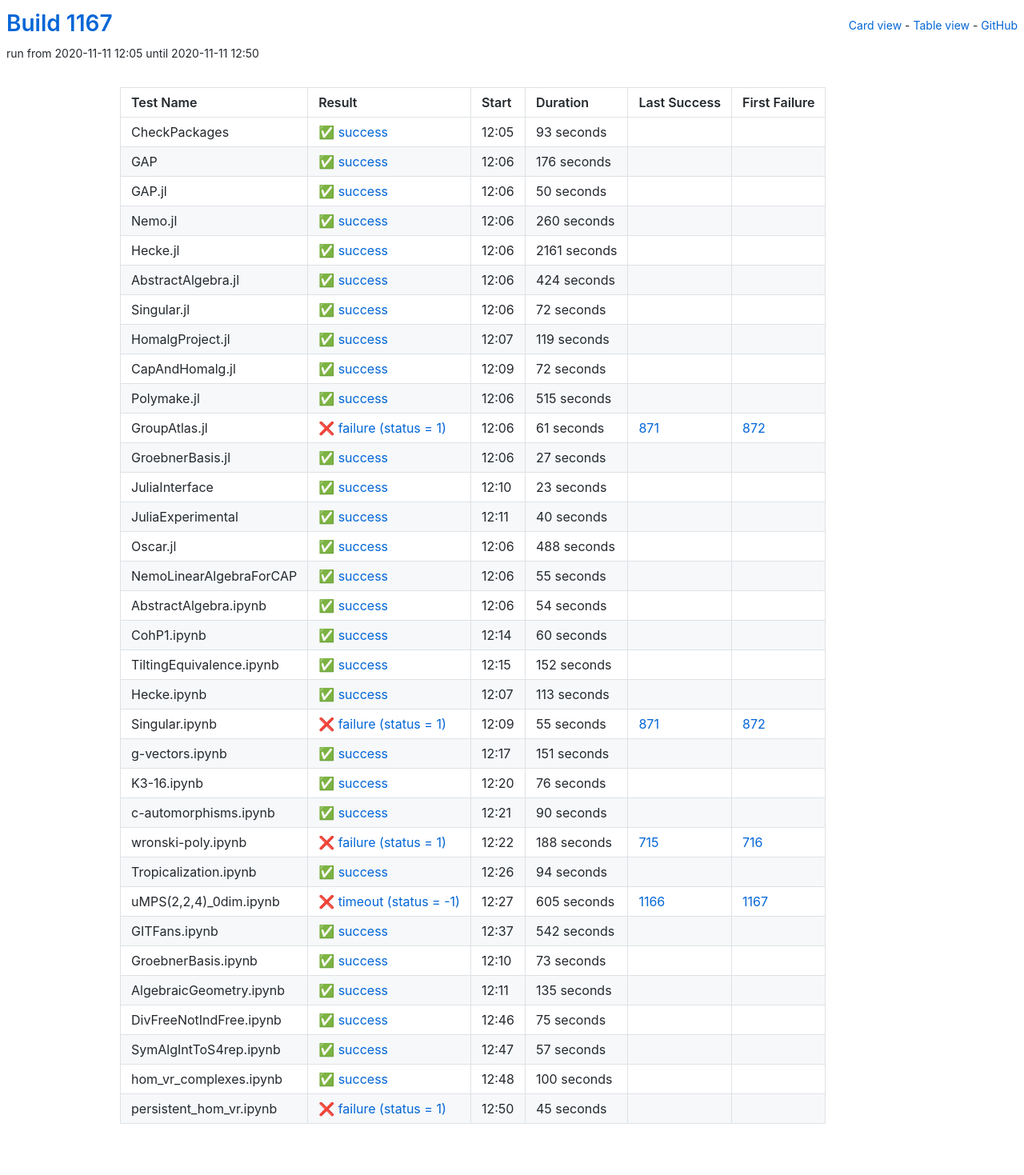
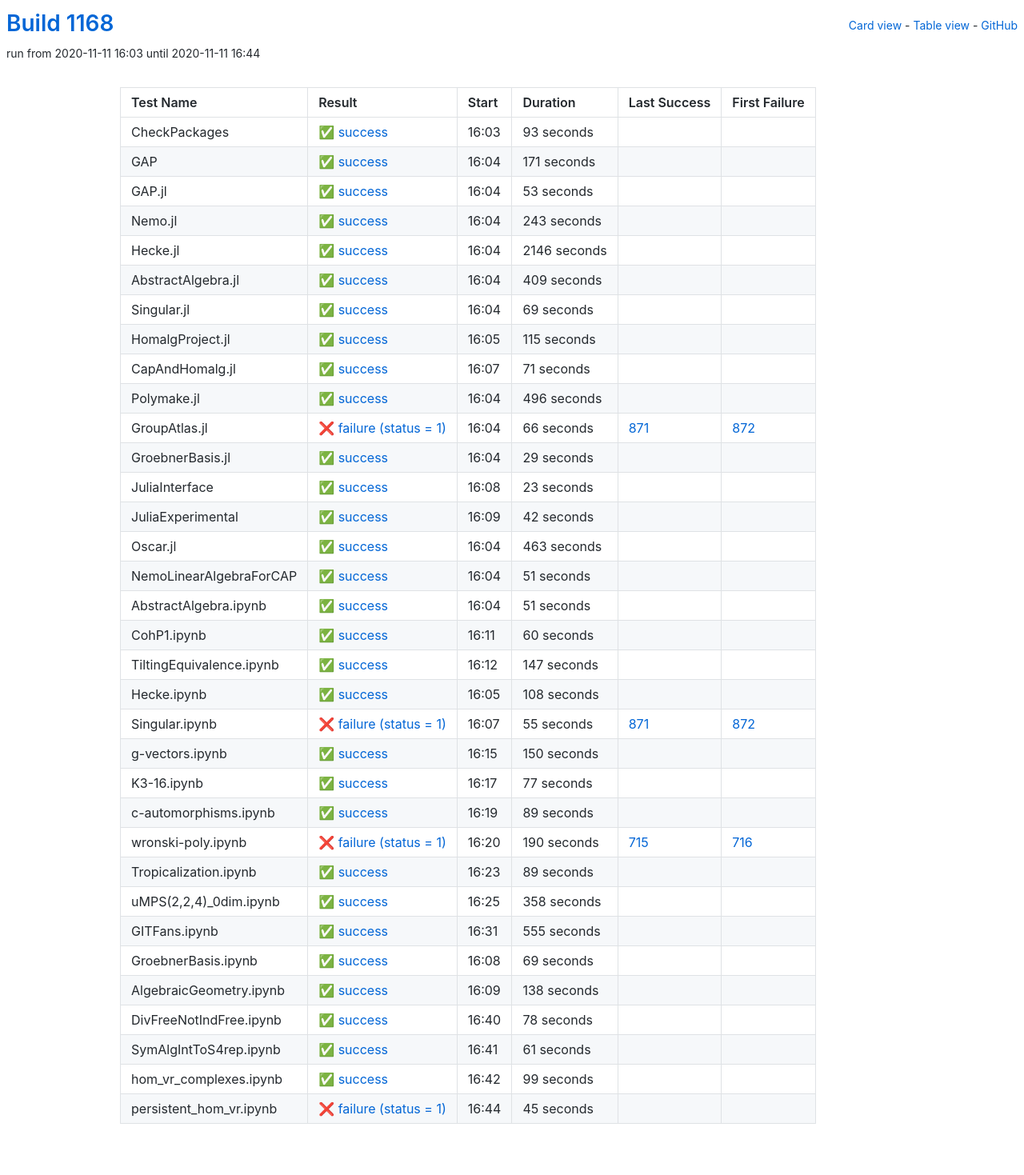
Before and after one commit to oscar-system/oscar-ci-status-stable, a Jekyll site: the page built from table.html, in a window 1280 px wide. Shown: the whole page at 80% size. Built offline with Jekyll 4.4.1, drawn with Linux system fonts in a browser that asks for light colours.

Commit message:
Build #1168

```diff
--- a/_data/ci.yml
+++ b/_data/ci.yml
@@ -1,6 +1,6 @@
 ---
-build: 1167
-build_url: https://oscarci.mathematik.uni-kl.de/job/oscar-stable/1167/
+build: 1168
+build_url: https://oscarci.mathematik.uni-kl.de/job/oscar-stable/1168/
 job: oscar-stable
 organization: oscar-system
 repo: oscar-ci-status-stable
@@ -8,8 +8,8 @@ repourl: https://github.com/oscar-system/oscar-ci-status-stable
 tests:
 - name: CheckPackages
   id: checkpackages
-  log: https://oscarci.mathematik.uni-kl.de/job/oscar-stable/1167/artifact/logs/build-1167/CheckPackages.log
-  start: 2020-11-11 12:05
+  log: https://oscarci.mathematik.uni-kl.de/job/oscar-stable/1168/artifact/logs/build-1168/CheckPackages.log
+  start: 2020-11-11 16:03
   success: true
   exitcode: 0
   status: success
@@ -20,140 +20,140 @@ tests:
   first_failure_url:
 - name: GAP
   id: gap
-  log: https://oscarci.mathematik.uni-kl.de/job/oscar-stable/1167/artifact/logs/build-1167/GAP.log
-  start: 2020-11-11 12:06
+  log: https://oscarci.mathematik.uni-kl.de/job/oscar-stable/1168/artifact/logs/build-1168/GAP.log
+  start: 2020-11-11 16:04
   success: true
   exitcode: 0
   status: success
-  duration: 176
+  duration: 171
   last_success: false
   last_success_url:
   first_failure: false
   first_failure_url:
 - name: GAP.jl
   id: gap-jl
-  log: https://oscarci.mathematik.uni-kl.de/job/oscar-stable/1167/artifact/logs/build-1167/GAP.jl.log
-  start: 2020-11-11 12:06
+  log: https://oscarci.mathematik.uni-kl.de/job/oscar-stable/1168/artifact/logs/build-1168/GAP.jl.log
+  start: 2020-11-11 16:04
   success: true
   exitcode: 0
   status: success
-  duration: 50
+  duration: 53
   last_success: false
   last_success_url:
   first_failure: false
   first_failure_url:
 - name: Nemo.jl
   id: nemo-jl
-  log: https://oscarci.mathematik.uni-kl.de/job/oscar-stable/1167/artifact/logs/build-1167/Nemo.jl.log
-  start: 2020-11-11 12:06
+  log: https://oscarci.mathematik.uni-kl.de/job/oscar-stable/1168/artifact/logs/build-1168/Nemo.jl.log
+  start: 2020-11-11 16:04
   success: true
   exitcode: 0
   status: success
-  duration: 260
+  duration: 243
   last_success: false
   last_success_url:
   first_failure: false
   first_failure_url:
 - name: Hecke.jl
   id: hecke-jl
-  log: https://oscarci.mathematik.uni-kl.de/job/oscar-stable/1167/artifact/logs/build-1167/Hecke.jl.log
-  start: 2020-11-11 12:06
+  log: https://oscarci.mathematik.uni-kl.de/job/oscar-stable/1168/artifact/logs/build-1168/Hecke.jl.log
+  start: 2020-11-11 16:04
   success: true
   exitcode: 0
   status: success
-  duration: 2161
+  duration: 2146
   last_success: false
   last_success_url:
   first_failure: false
   first_failure_url:
 - name: AbstractAlgebra.jl
   id: abstractalgebra-jl
-  log: https://oscarci.mathematik.uni-kl.de/job/oscar-stable/1167/artifact/logs/build-1167/AbstractAlgebra.jl.log
-  start: 2020-11-11 12:06
+  log: https://oscarci.mathematik.uni-kl.de/job/oscar-stable/1168/artifact/logs/build-1168/AbstractAlgebra.jl.log
+  start: 2020-11-11 16:04
   success: true
   exitcode: 0
   status: success
-  duration: 424
+  duration: 409
   last_success: false
   last_success_url:
   first_failure: false
   first_failure_url:
 - name: Singular.jl
   id: singular-jl
-  log: https://oscarci.mathematik.uni-kl.de/job/oscar-stable/1167/artifact/logs/build-1167/Singular.jl.log
-  start: 2020-11-11 12:06
+  log: https://oscarci.mathematik.uni-kl.de/job/oscar-stable/1168/artifact/logs/build-1168/Singular.jl.log
+  start: 2020-11-11 16:04
   success: true
   exitcode: 0
   status: success
-  duration: 72
+  duration: 69
   last_success: false
   last_success_url:
   first_failure: false
   first_failure_url:
 - name: HomalgProject.jl
   id: homalgproject-jl
-  log: https://oscarci.mathematik.uni-kl.de/job/oscar-stable/1167/artifact/logs/build-1167/HomalgProject.jl.log
-  start: 2020-11-11 12:07
+  log: https://oscarci.mathematik.uni-kl.de/job/oscar-stable/1168/artifact/logs/build-1168/HomalgProject.jl.log
+  start: 2020-11-11 16:05
   success: true
   exitcode: 0
   status: success
-  duration: 119
+  duration: 115
   last_success: false
   last_success_url:
   first_failure: false
   first_failure_url:
 - name: CapAndHomalg.jl
   id: capandhomalg-jl
-  log: https://oscarci.mathematik.uni-kl.de/job/oscar-stable/1167/artifact/logs/build-1167/CapAndHomalg.jl.log
-  start: 2020-11-11 12:09
+  log: https://oscarci.mathematik.uni-kl.de/job/oscar-stable/1168/artifact/logs/build-1168/CapAndHomalg.jl.log
+  start: 2020-11-11 16:07
   success: true
   exitcode: 0
   status: success
-  duration: 72
+  duration: 71
   last_success: false
   last_success_url:
   first_failure: false
   first_failure_url:
 - name: Polymake.jl
   id: polymake-jl
-  log: https://oscarci.mathematik.uni-kl.de/job/oscar-stable/1167/artifact/logs/build-1167/Polymake.jl.log
-  start: 2020-11-11 12:06
+  log: https://oscarci.mathematik.uni-kl.de/job/oscar-stable/1168/artifact/logs/build-1168/Polymake.jl.log
+  start: 2020-11-11 16:04
   success: true
   exitcode: 0
   status: success
-  duration: 515
+  duration: 496
   last_success: false
   last_success_url:
   first_failure: false
   first_failure_url:
 - name: GroupAtlas.jl
   id: groupatlas-jl
-  log: https://oscarci.mathematik.uni-kl.de/job/oscar-stable/1167/artifact/logs/build-1167/GroupAtlas.jl.log
-  start: 2020-11-11 12:06
+  log: https://oscarci.mathematik.uni-kl.de/job/oscar-stable/1168/artifact/logs/build-1168/GroupAtlas.jl.log
+  start: 2020-11-11 16:04
   success: false
   exitcode: 1
   status: failure
-  duration: 61
+  duration: 66
   last_success: 871
   last_success_url: https://oscarci.mathematik.uni-kl.de/job/oscar-stable/871/
   first_failure: 872
   first_failure_url: https://oscarci.mathematik.uni-kl.de/job/oscar-stable/872/
 - name: GroebnerBasis.jl
   id: groebnerbasis-jl
-  log: https://oscarci.mathematik.uni-kl.de/job/oscar-stable/1167/artifact/logs/build-1167/GroebnerBasis.jl.log
-  start: 2020-11-11 12:06
+  log: https://oscarci.mathematik.uni-kl.de/job/oscar-stable/1168/artifact/logs/build-1168/GroebnerBasis.jl.log
+  start: 2020-11-11 16:04
   success: true
   exitcode: 0
   status: success
-  duration: 27
+  duration: 29
   last_success: false
   last_success_url:
   first_failure: false
   first_failure_url:
 - name: JuliaInterface
   id: juliainterface
-  log: https://oscarci.mathematik.uni-kl.de/job/oscar-stable/1167/artifact/logs/build-1167/JuliaInterface.log
-  start: 2020-11-11 12:10
+  log: https://oscarci.mathematik.uni-kl.de/job/oscar-stable/1168/artifact/logs/build-1168/JuliaInterface.log
+  start: 2020-11-11 16:08
   success: true
   exitcode: 0
   status: success
@@ -164,56 +164,56 @@ tests:
   first_failure_url:
 - name: JuliaExperimental
   id: juliaexperimental
-  log: https://oscarci.mathematik.uni-kl.de/job/oscar-stable/1167/artifact/logs/build-1167/JuliaExperimental.log
-  start: 2020-11-11 12:11
+  log: https://oscarci.mathematik.uni-kl.de/job/oscar-stable/1168/artifact/logs/build-1168/JuliaExperimental.log
+  start: 2020-11-11 16:09
   success: true
   exitcode: 0
   status: success
-  duration: 40
+  duration: 42
   last_success: false
   last_success_url:
   first_failure: false
   first_failure_url:
 - name: Oscar.jl
   id: oscar-jl
-  log: https://oscarci.mathematik.uni-kl.de/job/oscar-stable/1167/artifact/logs/build-1167/Oscar.jl.log
-  start: 2020-11-11 12:06
+  log: https://oscarci.mathematik.uni-kl.de/job/oscar-stable/1168/artifact/logs/build-1168/Oscar.jl.log
+  start: 2020-11-11 16:04
   success: true
   exitcode: 0
   status: success
-  duration: 488
+  duration: 463
   last_success: false
   last_success_url:
   first_failure: false
   first_failure_url:
 - name: NemoLinearAlgebraForCAP
   id: nemolinearalgebraforcap
-  log: https://oscarci.mathematik.uni-kl.de/job/oscar-stable/1167/artifact/logs/build-1167/NemoLinearAlgebraForCAP.log
-  start: 2020-11-11 12:06
+  log: https://oscarci.mathematik.uni-kl.de/job/oscar-stable/1168/artifact/logs/build-1168/NemoLinearAlgebraForCAP.log
+  start: 2020-11-11 16:04
   success: true
   exitcode: 0
   status: success
-  duration: 55
+  duration: 51
   last_success: false
   last_success_url:
   first_failure: false
   first_failure_url:
 - name: AbstractAlgebra.ipynb
   id: abstractalgebra-ipynb
-  log: https://oscarci.mathematik.uni-kl.de/job/oscar-stable/1167/artifact/logs/build-1167/AbstractAlgebra.ipynb.log
-  start: 2020-11-11 12:06
+  log: https://oscarci.mathematik.uni-kl.de/job/oscar-stable/1168/artifact/logs/build-1168/AbstractAlgebra.ipynb.log
+  start: 2020-11-11 16:04
   success: true
   exitcode: 0
   status: success
-  duration: 54
+  duration: 51
   last_success: false
   last_success_url:
   first_failure: false
   first_failure_url:
 - name: CohP1.ipynb
   id: cohp1-ipynb
-  log: https://oscarci.mathematik.uni-kl.de/job/oscar-stable/1167/artifact/logs/build-1167/CohP1.ipynb.log
-  start: 2020-11-11 12:14
+  log: https://oscarci.mathematik.uni-kl.de/job/oscar-stable/1168/artifact/logs/build-1168/CohP1.ipynb.log
+  start: 2020-11-11 16:11
   success: true
   exitcode: 0
   status: success
@@ -224,32 +224,32 @@ tests:
   first_failure_url:
 - name: TiltingEquivalence.ipynb
   id: tiltingequivalence-ipynb
-  log: https://oscarci.mathematik.uni-kl.de/job/oscar-stable/1167/artifact/logs/build-1167/TiltingEquivalence.ipynb.log
-  start: 2020-11-11 12:15
+  log: https://oscarci.mathematik.uni-kl.de/job/oscar-stable/1168/artifact/logs/build-1168/TiltingEquivalence.ipynb.log
+  start: 2020-11-11 16:12
   success: true
   exitcode: 0
   status: success
-  duration: 152
+  duration: 147
   last_success: false
   last_success_url:
   first_failure: false
   first_failure_url:
 - name: Hecke.ipynb
   id: hecke-ipynb
-  log: https://oscarci.mathematik.uni-kl.de/job/oscar-stable/1167/artifact/logs/build-1167/Hecke.ipynb.log
-  start: 2020-11-11 12:07
+  log: https://oscarci.mathematik.uni-kl.de/job/oscar-stable/1168/artifact/logs/build-1168/Hecke.ipynb.log
+  start: 2020-11-11 16:05
   success: true
   exitcode: 0
   status: success
-  duration: 113
+  duration: 108
   last_success: false
   last_success_url:
   first_failure: false
   first_failure_url:
 - name: Singular.ipynb
   id: singular-ipynb
-  log: https://oscarci.mathematik.uni-kl.de/job/oscar-stable/1167/artifact/logs/build-1167/Singular.ipynb.log
-  start: 2020-11-11 12:09
+  log: https://oscarci.mathematik.uni-kl.de/job/oscar-stable/1168/artifact/logs/build-1168/Singular.ipynb.log
+  start: 2020-11-11 16:07
   success: false
   exitcode: 1
   status: failure
@@ -260,152 +260,152 @@ tests:
   first_failure_url: https://oscarci.mathematik.uni-kl.de/job/oscar-stable/872/
 - name: g-vectors.ipynb
   id: g-vectors-ipynb
-  log: https://oscarci.mathematik.uni-kl.de/job/oscar-stable/1167/artifact/logs/build-1167/g-vectors.ipynb.log
-  start: 2020-11-11 12:17
+  log: https://oscarci.mathematik.uni-kl.de/job/oscar-stable/1168/artifact/logs/build-1168/g-vectors.ipynb.log
+  start: 2020-11-11 16:15
   success: true
   exitcode: 0
   status: success
-  duration: 151
+  duration: 150
   last_success: false
   last_success_url:
   first_failure: false
   first_failure_url:
 - name: K3-16.ipynb
   id: k3-16-ipynb
-  log: https://oscarci.mathematik.uni-kl.de/job/oscar-stable/1167/artifact/logs/build-1167/K3-16.ipynb.log
-  start: 2020-11-11 12:20
+  log: https://oscarci.mathematik.uni-kl.de/job/oscar-stable/1168/artifact/logs/build-1168/K3-16.ipynb.log
+  start: 2020-11-11 16:17
   success: true
   exitcode: 0
   status: success
-  duration: 76
+  duration: 77
   last_success: false
   last_success_url:
   first_failure: false
   first_failure_url:
 - name: c-automorphisms.ipynb
   id: c-automorphisms-ipynb
-  log: https://oscarci.mathematik.uni-kl.de/job/oscar-stable/1167/artifact/logs/build-1167/c-automorphisms.ipynb.log
-  start: 2020-11-11 12:21
+  log: https://oscarci.mathematik.uni-kl.de/job/oscar-stable/1168/artifact/logs/build-1168/c-automorphisms.ipynb.log
+  start: 2020-11-11 16:19
   success: true
   exitcode: 0
   status: success
-  duration: 90
+  duration: 89
   last_success: false
   last_success_url:
   first_failure: false
   first_failure_url:
 - name: wronski-poly.ipynb
   id: wronski-poly-ipynb
-  log: https://oscarci.mathematik.uni-kl.de/job/oscar-stable/1167/artifact/logs/build-1167/wronski-poly.ipynb.log
-  start: 2020-11-11 12:22
+  log: https://oscarci.mathematik.uni-kl.de/job/oscar-stable/1168/artifact/logs/build-1168/wronski-poly.ipynb.log
+  start: 2020-11-11 16:20
   success: false
   exitcode: 1
   status: failure
-  duration: 188
+  duration: 190
   last_success: 715
   last_success_url: https://oscarci.mathematik.uni-kl.de/job/oscar-stable/715/
   first_failure: 716
   first_failure_url: https://oscarci.mathematik.uni-kl.de/job/oscar-stable/716/
 - name: Tropicalization.ipynb
   id: tropicalization-ipynb
-  log: https://oscarci.mathematik.uni-kl.de/job/oscar-stable/1167/artifact/logs/build-1167/Tropicalization.ipynb.log
-  start: 2020-11-11 12:26
+  log: https://oscarci.mathematik.uni-kl.de/job/oscar-stable/1168/artifact/logs/build-1168/Tropicalization.ipynb.log
+  start: 2020-11-11 16:23
   success: true
   exitcode: 0
   status: success
-  duration: 94
+  duration: 89
   last_success: false
   last_success_url:
   first_failure: false
   first_failure_url:
 - name: uMPS(2,2,4)_0dim.ipynb
   id: umps-2-2-4-0dim-ipynb
-  log: https://oscarci.mathematik.uni-kl.de/job/oscar-stable/1167/artifact/logs/build-1167/uMPS-2-2-4-_0dim.ipynb.log
-  start: 2020-11-11 12:27
-  success: false
-  exitcode: -1
-  status: timeout
-  duration: 605
-  last_success: 1166
-  last_success_url: https://oscarci.mathematik.uni-kl.de/job/oscar-stable/1166/
-  first_failure: 1167
-  first_failure_url: https://oscarci.mathematik.uni-kl.de/job/oscar-stable/1167/
-- name: GITFans.ipynb
-  id: gitfans-ipynb
-  log: https://oscarci.mathematik.uni-kl.de/job/oscar-stable/1167/artifact/logs/build-1167/GITFans.ipynb.log
-  start: 2020-11-11 12:37
+  log: https://oscarci.mathematik.uni-kl.de/job/oscar-stable/1168/artifact/logs/build-1168/uMPS-2-2-4-_0dim.ipynb.log
+  start: 2020-11-11 16:25
   success: true
   exitcode: 0
   status: success
-  duration: 542
+  duration: 358
+  last_success: false
+  last_success_url:
+  first_failure: false
+  first_failure_url:
+- name: GITFans.ipynb
+  id: gitfans-ipynb
+  log: https://oscarci.mathematik.uni-kl.de/job/oscar-stable/1168/artifact/logs/build-1168/GITFans.ipynb.log
+  start: 2020-11-11 16:31
+  success: true
+  exitcode: 0
+  status: success
+  duration: 555
   last_success: false
   last_success_url:
   first_failure: false
   first_failure_url:
 - name: GroebnerBasis.ipynb
   id: groebnerbasis-ipynb
-  log: https://oscarci.mathematik.uni-kl.de/job/oscar-stable/1167/artifact/logs/build-1167/GroebnerBasis.ipynb.log
-  start: 2020-11-11 12:10
+  log: https://oscarci.mathematik.uni-kl.de/job/oscar-stable/1168/artifact/logs/build-1168/GroebnerBasis.ipynb.log
+  start: 2020-11-11 16:08
   success: true
   exitcode: 0
   status: success
-  duration: 73
+  duration: 69
   last_success: false
   last_success_url:
   first_failure: false
   first_failure_url:
 - name: AlgebraicGeometry.ipynb
   id: algebraicgeometry-ipynb
-  log: https://oscarci.mathematik.uni-kl.de/job/oscar-stable/1167/artifact/logs/build-1167/AlgebraicGeometry.ipynb.log
-  start: 2020-11-11 12:11
+  log: https://oscarci.mathematik.uni-kl.de/job/oscar-stable/1168/artifact/logs/build-1168/AlgebraicGeometry.ipynb.log
+  start: 2020-11-11 16:09
   success: true
   exitcode: 0
   status: success
-  duration: 135
+  duration: 138
   last_success: false
   last_success_url:
   first_failure: false
   first_failure_url:
 - name: DivFreeNotIndFree.ipynb
   id: divfreenotindfree-ipynb
-  log: https://oscarci.mathematik.uni-kl.de/job/oscar-stable/1167/artifact/logs/build-1167/DivFreeNotIndFree.ipynb.log
-  start: 2020-11-11 12:46
+  log: https://oscarci.mathematik.uni-kl.de/job/oscar-stable/1168/artifact/logs/build-1168/DivFreeNotIndFree.ipynb.log
+  start: 2020-11-11 16:40
   success: true
   exitcode: 0
   status: success
-  duration: 75
+  duration: 78
   last_success: false
   last_success_url:
   first_failure: false
   first_failure_url:
 - name: SymAlgIntToS4rep.ipynb
   id: symalginttos4rep-ipynb
-  log: https://oscarci.mathematik.uni-kl.de/job/oscar-stable/1167/artifact/logs/build-1167/SymAlgIntToS4rep.ipynb.log
-  start: 2020-11-11 12:47
+  log: https://oscarci.mathematik.uni-kl.de/job/oscar-stable/1168/artifact/logs/build-1168/SymAlgIntToS4rep.ipynb.log
+  start: 2020-11-11 16:41
   success: true
   exitcode: 0
   status: success
-  duration: 57
+  duration: 61
   last_success: false
   last_success_url:
   first_failure: false
   first_failure_url:
 - name: hom_vr_complexes.ipynb
   id: hom-vr-complexes-ipynb
-  log: https://oscarci.mathematik.uni-kl.de/job/oscar-stable/1167/artifact/logs/build-1167/hom_vr_complexes.ipynb.log
-  start: 2020-11-11 12:48
+  log: https://oscarci.mathematik.uni-kl.de/job/oscar-stable/1168/artifact/logs/build-1168/hom_vr_complexes.ipynb.log
+  start: 2020-11-11 16:42
   success: true
   exitcode: 0
   status: success
-  duration: 100
+  duration: 99
   last_success: false
   last_success_url:
   first_failure: false
   first_failure_url:
 - name: persistent_hom_vr.ipynb
   id: persistent-hom-vr-ipynb
-  log: https://oscarci.mathematik.uni-kl.de/job/oscar-stable/1167/artifact/logs/build-1167/persistent_hom_vr.ipynb.log
-  start: 2020-11-11 12:50
+  log: https://oscarci.mathematik.uni-kl.de/job/oscar-stable/1168/artifact/logs/build-1168/persistent_hom_vr.ipynb.log
+  start: 2020-11-11 16:44
   success: false
   exitcode: 1
   status: failure
```
Also changed, not shown: README.md.
